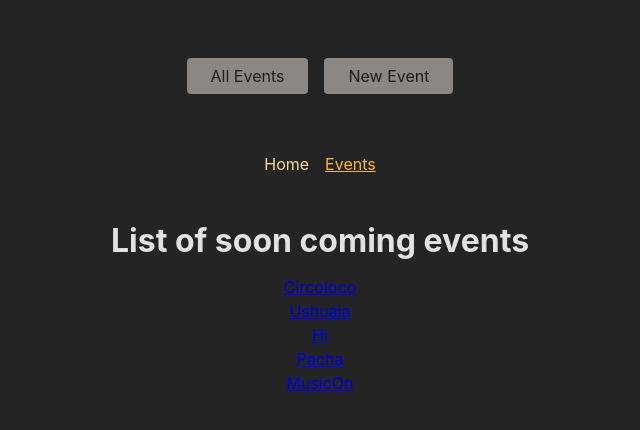
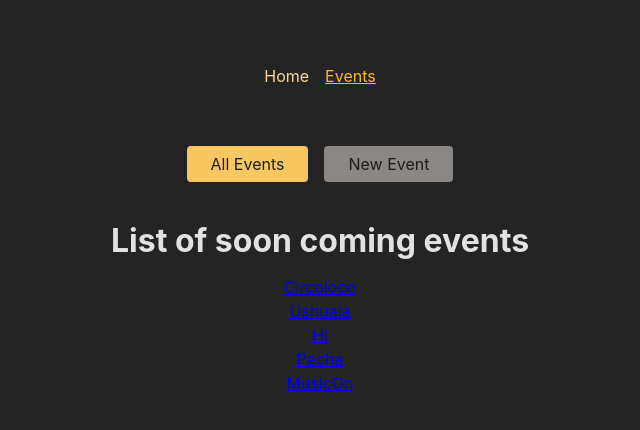
Before and after one commit to NicoBar93/FrontEnd_Backend_Routing_ReactJS, a React (Create React App) app in the folder frontend/: page /events in a window 1280 px wide. Shown: the top 430 px of the page, without its empty margins (320-960 px from the left). Built offline with nearby package versions, Linux system fonts and the light colour scheme.

Commit message:
Fixed some small bugs and implemented

```diff
--- a/frontend/src/App.js
+++ b/frontend/src/App.js
@@ -5,6 +5,7 @@ import EventDetailPage from "./pages/EventDetailPage";
 import NewEventPage from "./pages/NewEventPage";
 import EditEventPAge from "./pages/EditEventPage";
 import RootLayout from "./pages/RootLayout";
+import EventsRoot from "./pages/EventsRoot";
 
 function App() {
   const router = createBrowserRouter([
@@ -14,10 +15,16 @@ function App() {
       // errorElement: <ErrorPage />,
       children: [
         { index: true, element: <HomePage /> },
-        { path: "/events", element: <EventsPage /> },
-        { path: "/events/:id", element: <EventDetailPage /> },
-        { path: "/events/new", element: <NewEventPage /> },
-        { path: "/events/:id/edit", element: <EditEventPAge /> },
+        {
+          path: "/events",
+          element: <EventsRoot />,
+          children: [
+            { index: true, element: <EventsPage /> },
+            { path: "/events/:eventId", element: <EventDetailPage /> },
+            { path: "/events/new", element: <NewEventPage /> },
+            { path: "/events/:eventId/edit", element: <EditEventPAge /> },
+          ],
+        },
       ],
     },
   ]);
--- a/frontend/src/components/EventsNavigation.js
+++ b/frontend/src/components/EventsNavigation.js
@@ -1,4 +1,5 @@
-import classes from './EventsNavigation.module.css';
+import classes from "./EventsNavigation.module.css";
+import { NavLink } from "react-router-dom";
 
 function EventsNavigation() {
   return (
@@ -6,10 +7,25 @@ function EventsNavigation() {
       <nav>
         <ul className={classes.list}>
           <li>
-            <a href="/events">All Events</a>
+            <NavLink
+              to="/events"
+              className={({ isActive }) =>
+                isActive ? classes.active : undefined
+            }
+            end
+            >
+              All Events
+            </NavLink>
           </li>
           <li>
-            <a href="/events/new">New Event</a>
+            <NavLink
+              to="/events/new"
+              className={({ isActive }) =>
+                isActive ? classes.active : undefined
+              }
+            >
+              New Event
+            </NavLink>
           </li>
         </ul>
       </nav>
--- a/frontend/src/components/MainNavigation.js
+++ b/frontend/src/components/MainNavigation.js
@@ -8,7 +8,7 @@ function MainNavigation() {
         <ul className={classes.list}>
           <li>
             <NavLink
-              to={"/"}
+              to="/"
               className={({ isActive }) =>
                 isActive ? classes.active : undefined
               }
@@ -18,7 +18,7 @@ function MainNavigation() {
           </li>
           <li>
             <NavLink
-              to={"events"}
+              to="/events"
               className={({ isActive }) =>
                 isActive ? classes.active : undefined
               }
--- a/frontend/src/pages/EventDetailPage.js
+++ b/frontend/src/pages/EventDetailPage.js
@@ -5,7 +5,7 @@ export default function EventsDetailPage() {
     return (
         <>
             <h1>Events Detail Page</h1>
-            <p>{params.id}</p>
+            <p>{params.eventId}</p>
             <p>{params.title}</p>
             <p>
                 <Link to=".." relative="path">Back</Link>
--- /dev/null
+++ b/frontend/src/pages/EventsRoot.js
@@ -0,0 +1,10 @@
+import EventsNavigation from "../components/EventsNavigation";
+import { Outlet } from "react-router-dom";
+export default function EventsRoute() {
+    return (
+        <>
+            <EventsNavigation />
+            <Outlet />
+        </>
+    );
+}
--- a/frontend/src/pages/RootLayout.js
+++ b/frontend/src/pages/RootLayout.js
@@ -1,11 +1,9 @@
 import MainNavigation from "../components/MainNavigation";
-import EventsNavigation from "../components/EventsNavigation";
 import { Outlet } from "react-router-dom";
 export default function RootLayout() {
   return (
     <>
       <main>
-        <EventsNavigation />
         <MainNavigation />
         <Outlet />
       </main>
```
